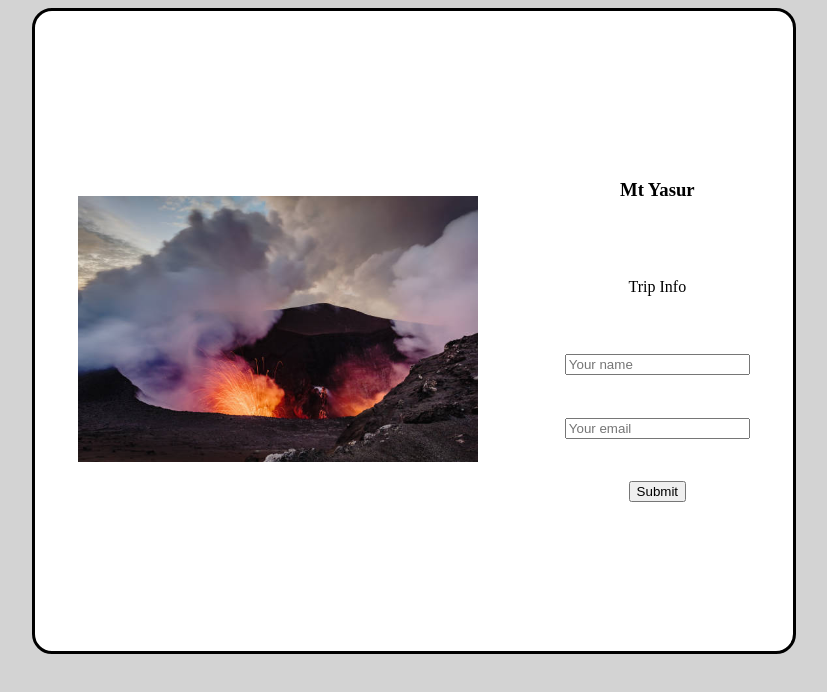
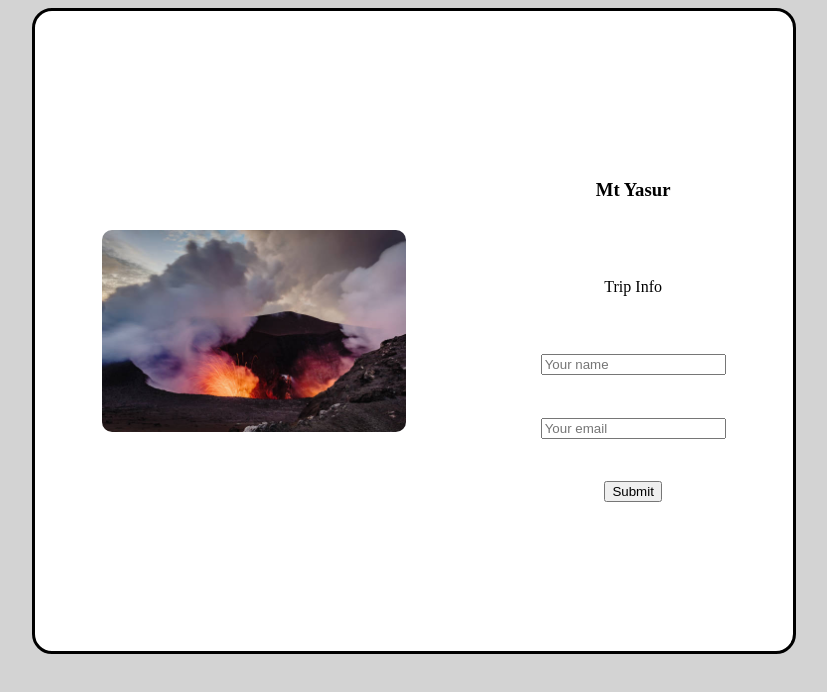
Before and after one commit to alexlamb10/deployment-lab, a website: page public/index.html in a window 1280 px wide. Shown: the whole page, without its empty margins (226-1053 px from the left). Drawn offline with Linux system fonts and the light colour scheme.

Commit message:
Attempt to show picture in deployment

```diff
--- a/public/index.css
+++ b/public/index.css
@@ -16,6 +16,13 @@ body{
     background-color: white;
 }
 
+
+
+#mtYasur {
+    width: 40%;
+    border-radius: 10px;
+}
+
 #trip-info{
     display: flex;
     flex-direction: column;
--- a/public/index.html
+++ b/public/index.html
@@ -10,9 +10,9 @@
 </head>
 <body>
     <section id="trip">
-            <div id="picture">
-                <img src="/public/MtYasur.jpg" alt="Volcano" id="mtYasur" width="400px">
-            </div>
+
+                <img src="MtYasur.jpg" alt="Volcano" id="mtYasur" >
+
             <div id="trip-info">
                 <h3>Mt Yasur</h3>
                 <p>Trip Info</p>
```
